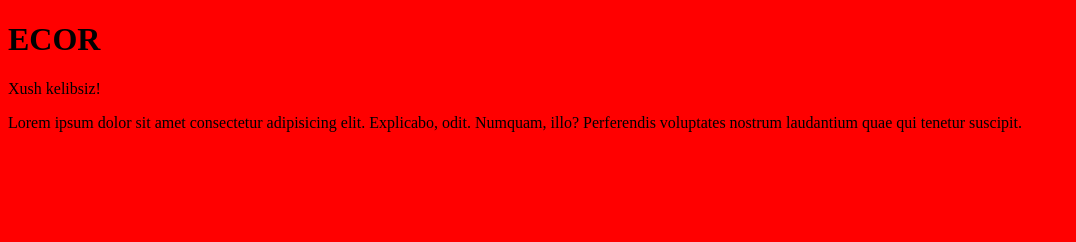
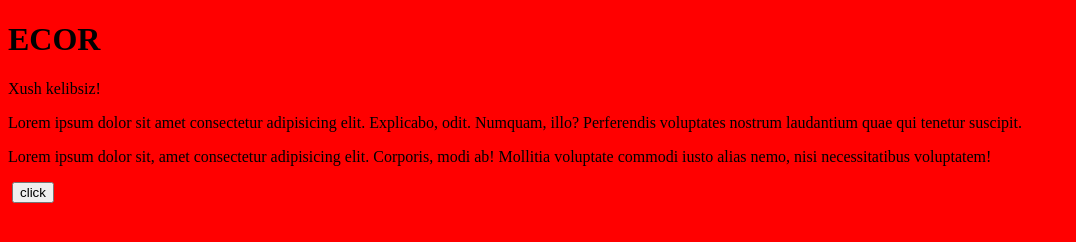
Before and after one commit to Nurmuhammad-Ikromov/new_project, a plain HTML site: page index.html in a window 1280 px wide. Shown: the whole page, without its empty margins (0-1076 px from the left). Drawn offline with Linux system fonts and the light colour scheme.

Commit message:
add: hero section

```diff
--- a/index.html
+++ b/index.html
@@ -7,7 +7,7 @@
     <link rel="stylesheet" href="./main.css" />
   </head>
   <body>
-    <h1>ECOR </h1>
+    <h1>ECOR</h1>
 
     <p>Xush kelibsiz!</p>
 
@@ -16,5 +16,17 @@
       Numquam, illo? Perferendis voluptates nostrum laudantium quae qui tenetur
       suscipit.
     </p>
+
+    <div>
+      <p>
+        Lorem ipsum dolor sit, amet consectetur adipisicing elit. Corporis, modi
+        ab! Mollitia voluptate commodi iusto alias nemo, nisi necessitatibus
+        voluptatem!
+      </p>
+
+      <img src="" alt="" />
+
+      <button>click</button>
+    </div>
   </body>
 </html>
```
